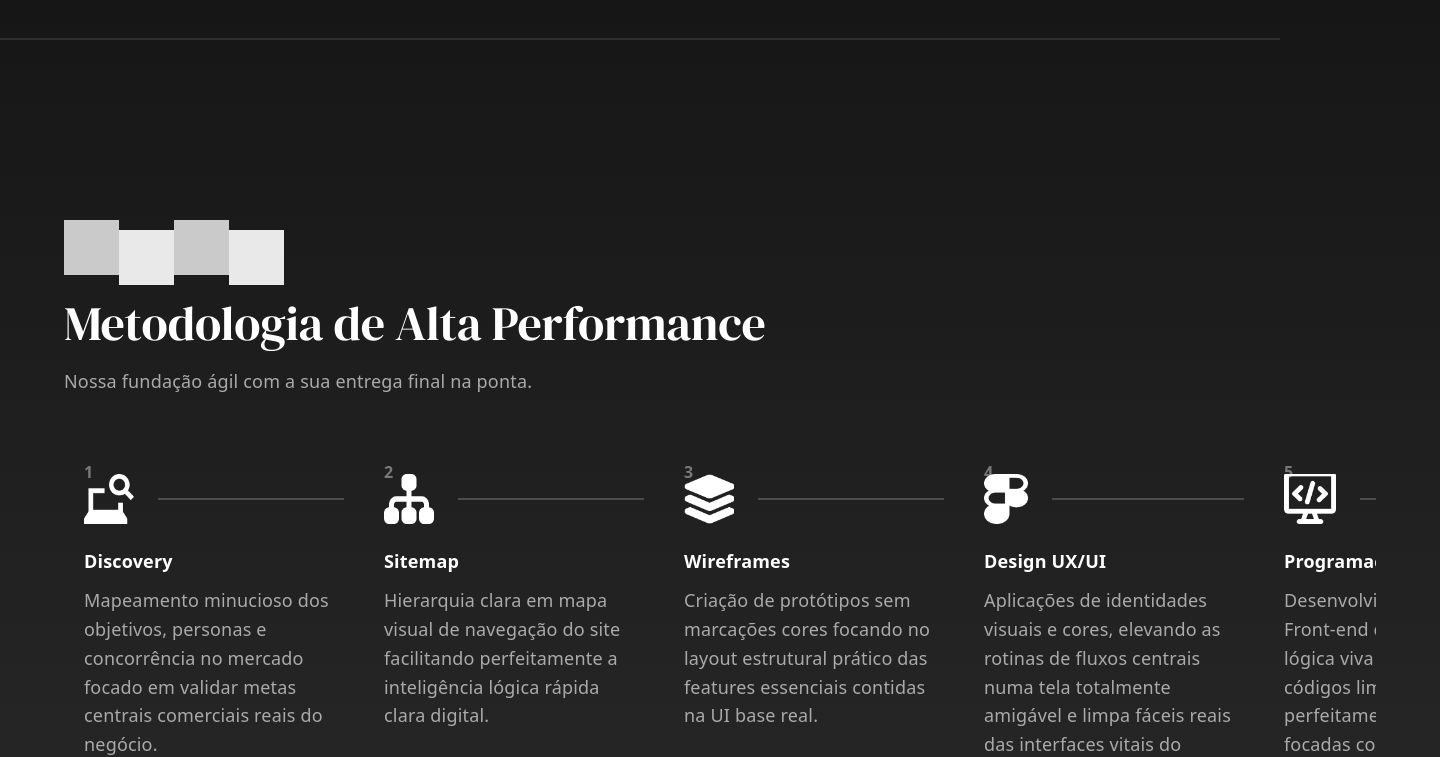
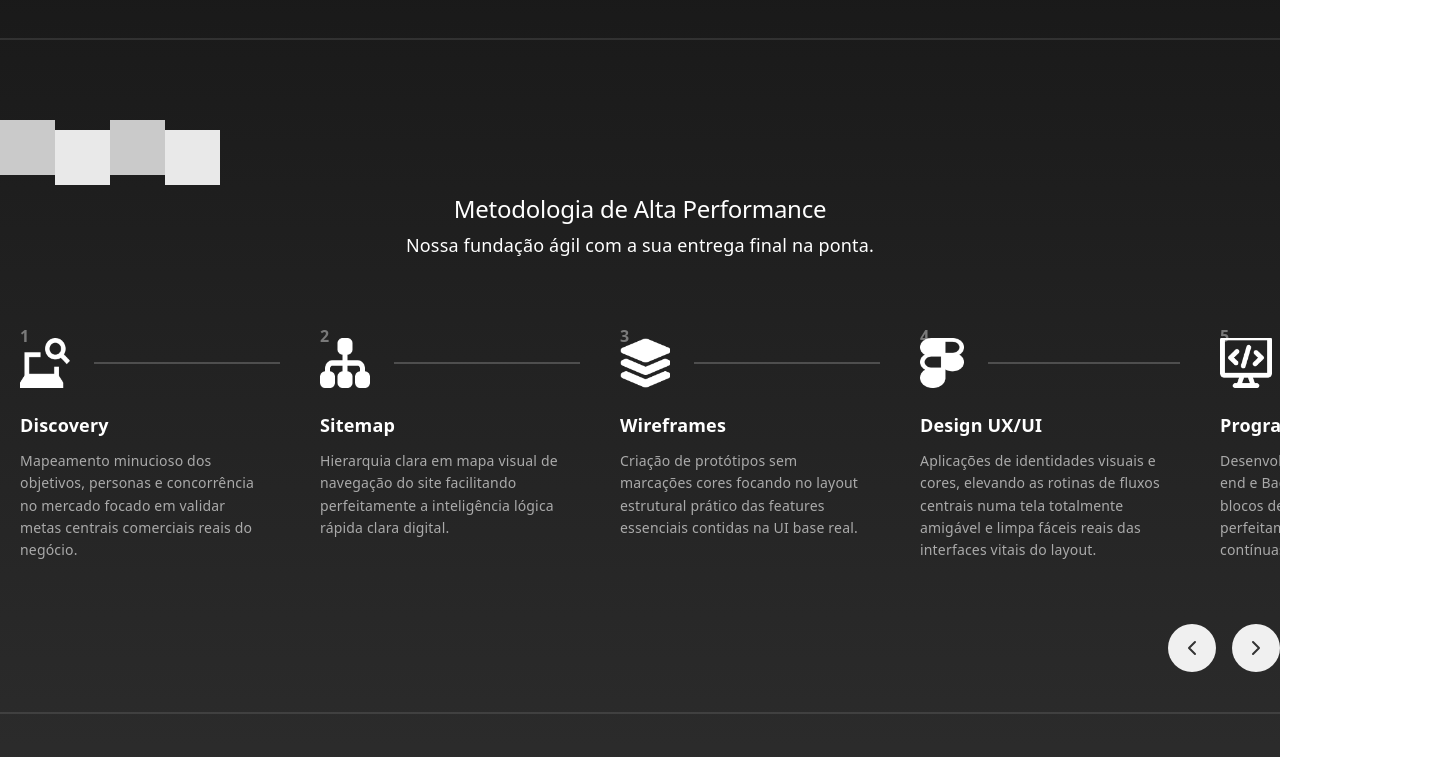
Before and after one commit to Sigma-Software-House/Software-House, a React (Vite) app: page /contato in a window 1280 px wide. Shown: the part 1100-1857 px from the top of the page, 1440 px wide, since content can reach past the window. Built offline with nearby package versions, Linux system fonts and the light colour scheme.

Commit message:
Renomear classe de estilo para metodologia no formulário de contato

```diff
--- a/src/pages/contactUs/ContactUs.tsx
+++ b/src/pages/contactUs/ContactUs.tsx
@@ -116,7 +116,7 @@
                     )}
                 </div>
             </div>
-            <div className='sd-methodology'>
+            <div className='methodologyContactUs'>
                 <div className="sd-decorative-squares">
                     <span className="sd-square2"></span>
                     <span className="sd-square1"></span>
--- a/src/pages/contactUs/contactUs.css
+++ b/src/pages/contactUs/contactUs.css
@@ -224,6 +224,10 @@
   animation: scaleIn 0.5s ease-out;
 }
 
+.methodologyContactUs {
+    border-bottom: 2px solid rgba(255, 255, 255, 0.1);
+}
+
 @keyframes scaleIn {
   from {
     transform: scale(0);
```
